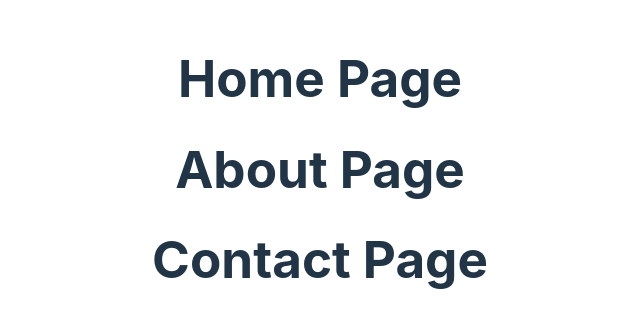
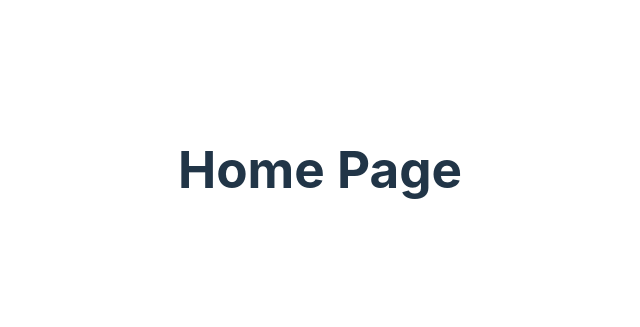
Before and after one commit to Popeydanielmate/oct23-t3w6-reactrouting, a React (Vite) app: page / in a window 1280 px wide. Shown: the part 231-558 px from the top of the page, without its empty margins (320-960 px from the left). Built offline with nearby package versions, Linux system fonts and the light colour scheme.

Commit message:
feat: component router with absolute paths

```diff
--- a/src/App.jsx
+++ b/src/App.jsx
@@ -1,4 +1,5 @@
 
+import { BrowserRouter, Route, Routes} from 'react-router-dom'
 import './App.css'
 import AboutPage from './pages/About'
 import ContactPage from './pages/Contact'
@@ -9,9 +10,13 @@ function App() {
 
   return (
     <>
-      <HomePage />
-      <AboutPage />
-      <ContactPage />
+    <BrowserRouter>
+    <Routes>
+          <Route path='/' element={<HomePage />} />
+          <Route path='/about' element={<AboutPage />} />
+          <Route path='/contact' element={<ContactPage />} />
+        </Routes>
+    </BrowserRouter>
     </>
   )
 }
```
